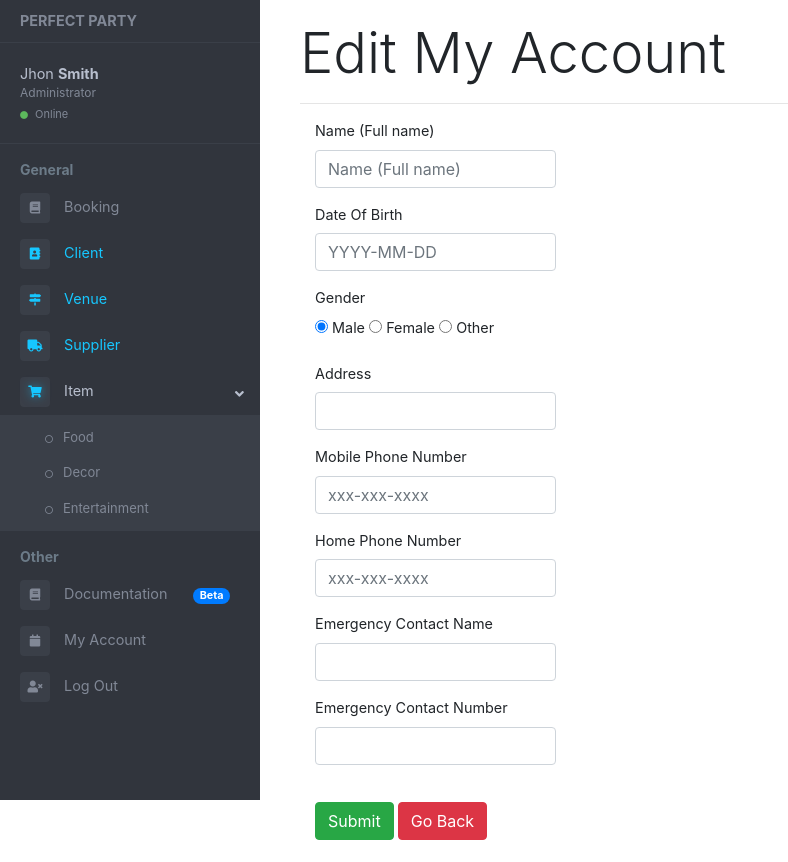
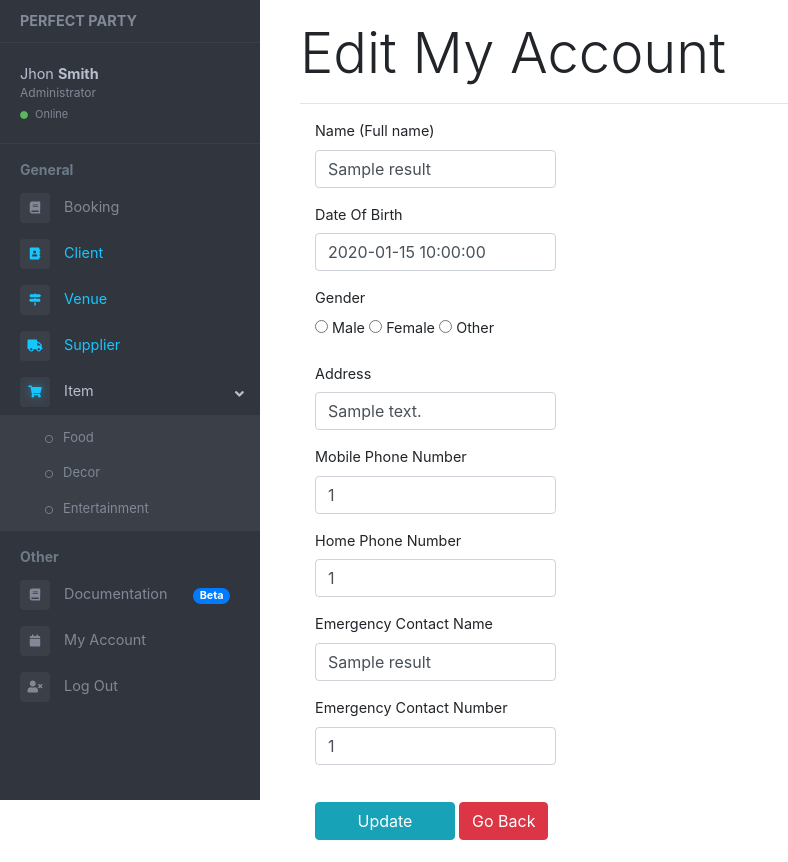
Before and after one commit to fxu9411/Perfect-Party, a Flask app: template perfect_party/PP/templates/editaccount.html in a window 1280 px wide. Shown: the whole page, without its empty margins (0-788 px from the left). Run offline with Flask 2, Linux system fonts and the light colour scheme; the template is opened without the code that fills it: most values are stand-ins (such as "Sample title", 1, 10 or a date in 2020); some libraries are stand-ins or nearby versions.

Commit message:
Edit my account working

```diff
--- a/perfect_party/PP/templates/editaccount.html
+++ b/perfect_party/PP/templates/editaccount.html
@@ -4,15 +4,16 @@
 <hr>
 <div class="row">
     <div class="col-md-10 ">
-        <form class="form-horizontal">
+        <form class="form-horizontal" action="{{ url_for('pages.update_account') }}" method="post">
             <fieldset>
                 <div class="form-group">
                     <label class="col-md-4 control-label">Name (Full name)</label>
                     <div class="col-md-4">
                         <div class="input-group">
                             <input id="name" name="name" type="text"
-                                   placeholder="Name (Full name)" class="form-control input-md">
+                                   placeholder="Name (Full name)" class="form-control input-md" value="{{result.name}}">
                         </div>
+                        <input type="hidden" name="account_id" value="{{result.account_id}}"/>
 
                     </div>
 
@@ -23,7 +24,7 @@
                     <div class="col-md-4">
                         <div class="input-group">
                             <input id="birthday" name="birthday" type="text" placeholder="YYYY-MM-DD"
-                                   class="form-control input-md">
+                                   class="form-control input-md" value="{{result.birthday}}">
                         </div>
                     </div>
                 </div>
@@ -33,15 +34,18 @@
                     <label class="col-md-4 control-label">Gender</label>
                     <div class="col-md-4">
                         <label class="radio-inline" for="Gender-0">
-                            <input type="radio" name="Gender" id="Gender-0" value="1" checked="checked">
+                            <input type="radio" name="gender" id="Gender-0" value="Male" {%if
+                                   result.gender=="Male"%}checked="checked" {%endif%}}>
                             Male
                         </label>
                         <label class="radio-inline" for="Gender-1">
-                            <input type="radio" name="Gender" id="Gender-1" value="2">
+                            <input type="radio" name="gender" id="Gender-1" value="Female" {%if
+                                   result.gender=="Female"%}checked="checked" {%endif%}}>
                             Female
                         </label>
                         <label class="radio-inline" for="Gender-2">
-                            <input type="radio" name="Gender" id="Gender-2" value="3">
+                            <input type="radio" name="gender" id="Gender-2" value="Other" {%if
+                                   result.gender=="Other"%}checked="checked" {%endif%}}>
                             Other
                         </label>
                     </div>
@@ -53,7 +57,7 @@
                     <div class="col-md-4">
                         <div class="input-group">
                             <input id="address" name="address" type="text" placeholder=""
-                                   class="form-control input-md">
+                                   class="form-control input-md" value="{{result.address}}">
                         </div>
                     </div>
                 </div>
@@ -63,8 +67,9 @@
                     <label class="col-md-4 control-label">Mobile Phone Number</label>
                     <div class="col-md-4">
                         <div class="input-group">
-                            <input id="mobile_phone_number" name="mobile_phone_number" type="text" placeholder="xxx-xxx-xxxx"
-                                   class="form-control input-md">
+                            <input id="mobile_phone_number" name="mobile_phone_number" type="text"
+                                   placeholder="xxx-xxx-xxxx"
+                                   class="form-control input-md" value="{{result.mobile_phone_number}}">
                         </div>
                     </div>
                 </div>
@@ -74,8 +79,9 @@
                     <label class="col-md-4 control-label">Home Phone Number</label>
                     <div class="col-md-4">
                         <div class="input-group">
-                            <input id="home_phone_number" name="home_phone_number" type="text" placeholder="xxx-xxx-xxxx"
-                                   class="form-control input-md">
+                            <input id="home_phone_number" name="home_phone_number" type="text"
+                                   placeholder="xxx-xxx-xxxx"
+                                   class="form-control input-md" value="{{result.home_phone_number}}">
                         </div>
                     </div>
                 </div>
@@ -86,7 +92,7 @@
                     <div class="col-md-4">
                         <div class="input-group">
                             <input id="emergency_contact_name" name="emergency_contact_name" type="text" placeholder=""
-                                   class="form-control input-md">
+                                   class="form-control input-md" value="{{result.emergency_contact_name}}">
                         </div>
                     </div>
                 </div>
@@ -96,8 +102,9 @@
                     <label class="col-md-4 control-label">Emergency Contact Number</label>
                     <div class="col-md-4">
                         <div class="input-group">
-                            <input id="emergency_contact_number" name="emergency_contact_number" type="text" placeholder=""
-                                   class="form-control input-md">
+                            <input id="emergency_contact_number" name="emergency_contact_number" type="text"
+                                   placeholder=""
+                                   class="form-control input-md" value="{{result.emergency_contact_number}}">
                         </div>
                     </div>
                 </div>
@@ -106,8 +113,7 @@
                 <div class="form-group">
                     <label class="col-md-4 control-label"></label>
                     <div class="col-md-4">
-                        <a href="#" class="btn btn-success"><span class="glyphicon glyphicon-thumbs-up"></span>
-                            Submit</a>
+                        <input type="submit" class="btn btn-info" style="width:140px" value="Update"/>
                         <a href="#" class="btn btn-danger" value=""><span
                                 class="glyphicon glyphicon-remove-sign"></span>Go Back</a>
 
--- a/perfect_party/PP/templates/myaccount.html
+++ b/perfect_party/PP/templates/myaccount.html
@@ -15,6 +15,7 @@
                             <th>Name:</th>
                             <td>{{result.name}}</td>
                             <input type="hidden" name="name" value="{{result.name}}" />
+                            <input type="hidden" name="account_id" value="{{result.account_id}}"/>
                         </tr>
                         <tr>
                             <th>Date of Birth:</th>
```
Also changed, not shown: perfect_party/PP/pages.py (+29 -4 lines).
